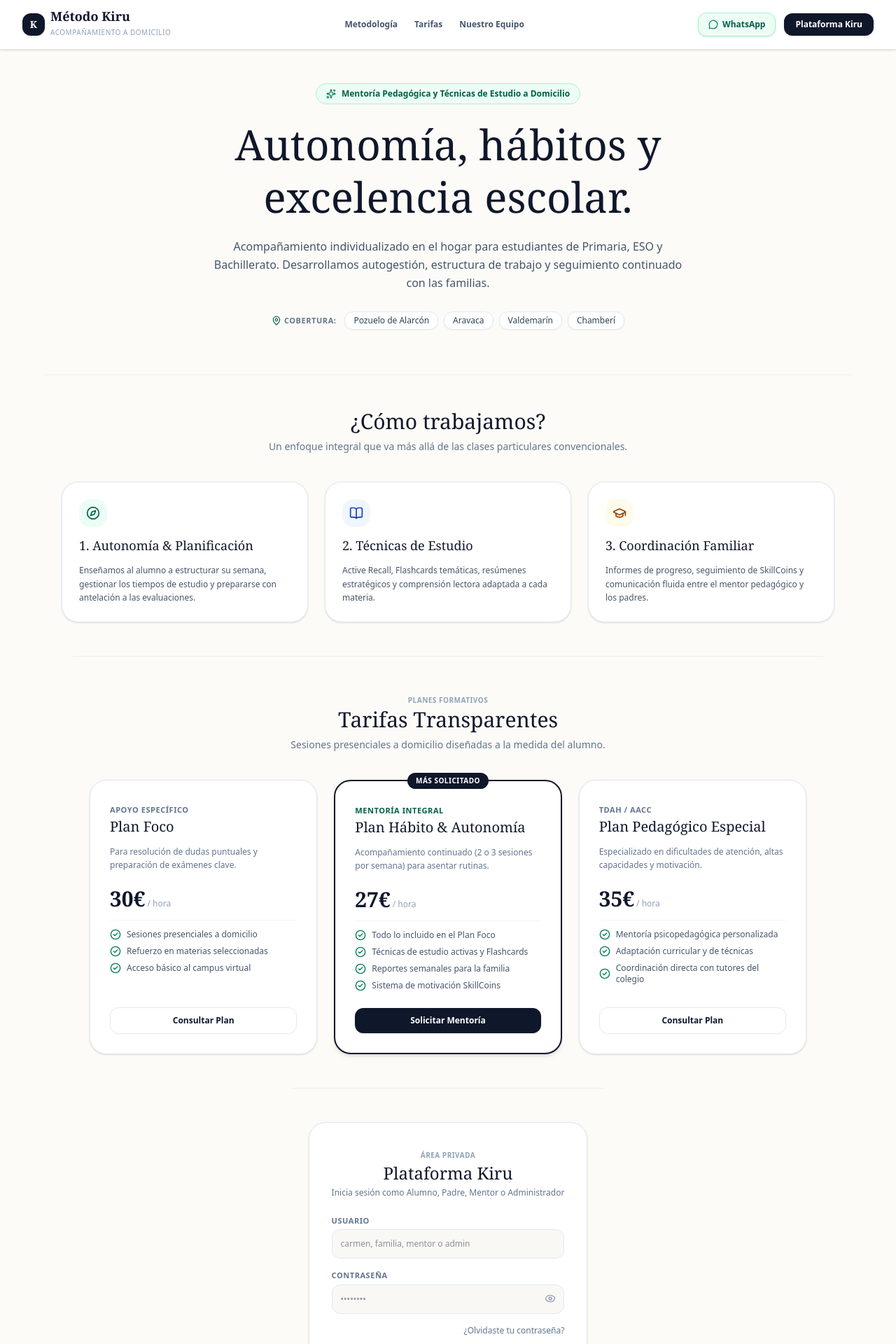
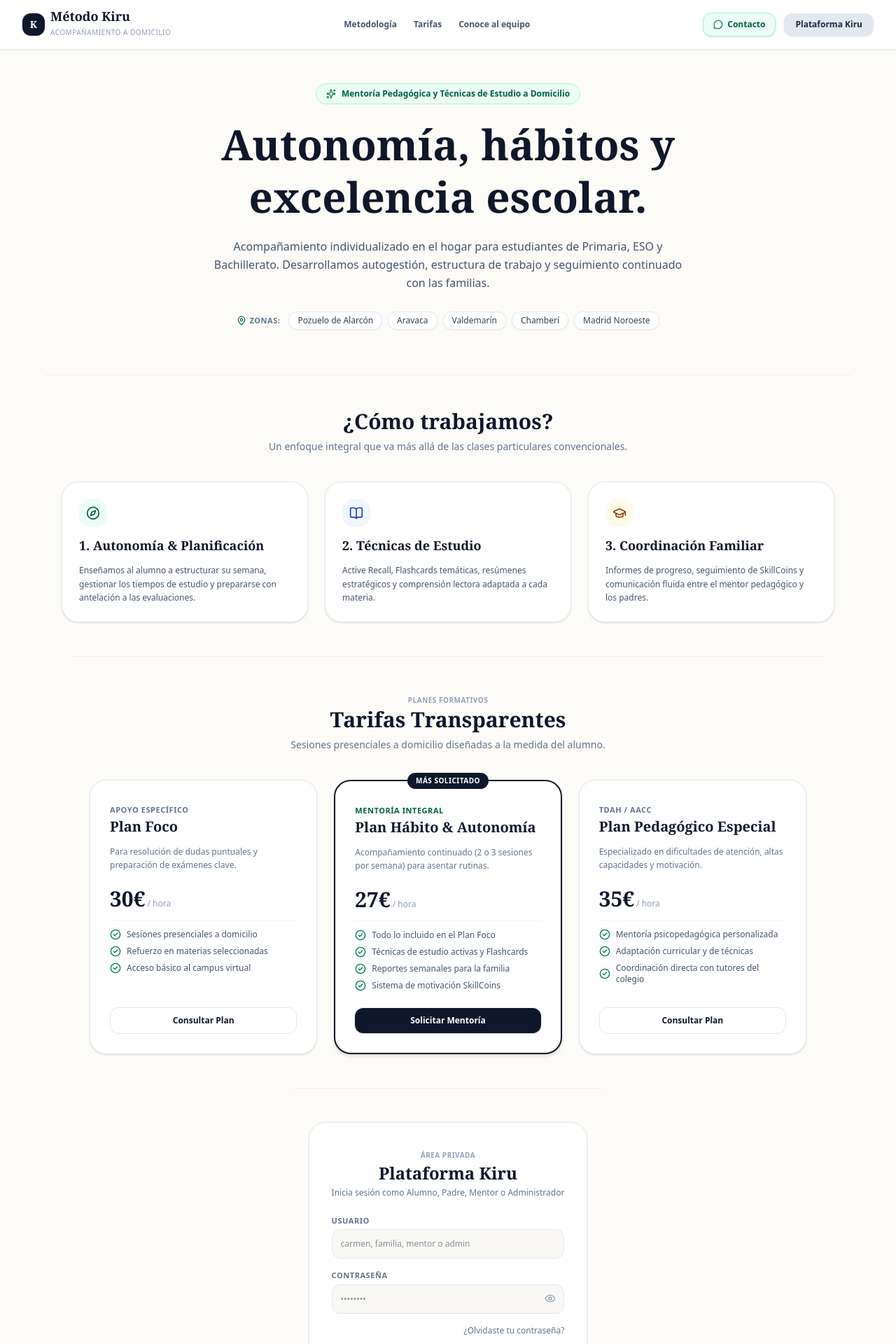
Before and after one commit to silvia051206-droid/campus-kiru, a Next.js app: page / in a window 1280 px wide. Shown: the top 1920 px of the page at 70% size. Built offline with nearby package versions, Linux system fonts and the light colour scheme.

Commit message:
fix(web): telefono oficial whatsapp 651382833, boton gris plataformakiru y textos de feedback

```diff
--- a/app/page.tsx
+++ b/app/page.tsx
@@ -45,7 +45,10 @@ export default function HomePage() {
   const [recoveredPass, setRecoveredPass] = useState<string | null>(null);
   const [recoverError, setRecoverError] = useState("");
 
+  // Teléfono oficial y texto exacto exigido en el Sprint 2
+  const officialPhone = "34651382833";
   const whatsappMessage = encodeURIComponent("Hola, me gustaría más información sobre Método Kiru");
+  const whatsappUrl = `https://wa.me/${officialPhone}?text=${whatsappMessage}`;
 
   const handleLogin = (e: React.FormEvent) => {
     e.preventDefault();
@@ -105,8 +108,8 @@ export default function HomePage() {
   return (
     <div className="min-h-screen bg-[#FDFBF7] text-slate-800 font-sans flex flex-col justify-between selection:bg-slate-200">
 
-      {/* 1. Header con Navegación Unificada */}
-      <header className="bg-white/90 backdrop-blur-sm border-b border-slate-200 px-4 sm:px-8 py-3.5 flex items-center justify-between sticky top-0 z-30 shadow-sm">
+      {/* 1. Barra Superior Unificada */}
+      <header className="bg-white/90 backdrop-blur-sm border-b border-slate-200 px-4 sm:px-8 py-3.5 flex items-center justify-between sticky top-0 z-30 shadow-xs">
         <div className="flex items-center gap-2">
           <div className="w-8 h-8 rounded-xl bg-slate-900 text-white flex items-center justify-center font-serif font-bold text-sm shadow-sm">
             K
@@ -117,11 +120,11 @@ export default function HomePage() {
           </div>
         </div>
 
-        {/* Enlaces de navegación */}
+        {/* Enlaces superiores */}
         <nav className="hidden md:flex items-center gap-6 text-xs font-semibold text-slate-600">
           <a href="#metodologia" className="hover:text-slate-900 transition">Metodología</a>
           <a href="#tarifas" className="hover:text-slate-900 transition">Tarifas</a>
-          <Link href="/equipo" className="hover:text-slate-900 transition">Nuestro Equipo</Link>
+          <Link href="/equipo" className="hover:text-slate-900 transition">Conoce al equipo</Link>
         </nav>
 
         <div className="flex items-center gap-2 sm:gap-3">
@@ -133,33 +136,35 @@ export default function HomePage() {
             <span>Equipo</span>
           </Link>
 
+          {/* Botón WhatsApp Oficial 651382833 */}
           <a
-            href={`https://wa.me/34600000000?text=${whatsappMessage}`}
+            href={whatsappUrl}
             target="_blank"
             rel="noopener noreferrer"
             className="flex items-center gap-1.5 px-3.5 py-2 rounded-xl border border-emerald-200 bg-emerald-50 text-xs font-semibold text-emerald-800 hover:bg-emerald-100 transition shadow-sm"
           >
             <MessageCircle className="w-3.5 h-3.5 text-emerald-700" />
-            <span className="hidden sm:inline">WhatsApp</span>
+            <span>Contacto</span>
           </a>
 
+          {/* Botón Plataforma Kiru destacado en Gris Claro como pide el documento */}
           <a
             href="#campus"
-            className="px-4 py-2 rounded-xl bg-slate-900 text-white text-xs font-semibold hover:bg-slate-800 transition shadow-sm"
+            className="px-4 py-2 rounded-xl bg-slate-200 text-slate-800 text-xs font-bold hover:bg-slate-300 transition shadow-sm"
           >
             Plataforma Kiru
           </a>
         </div>
       </header>
 
-      {/* 2. Hero Section */}
+      {/* 2. Portada (Hero Section) con SEO Local */}
       <section className="max-w-6xl mx-auto px-4 sm:px-6 pt-12 pb-16 text-center space-y-5">
         <div className="inline-flex items-center gap-2 px-3.5 py-1.5 rounded-full bg-emerald-50 border border-emerald-200 text-emerald-800 text-xs font-semibold">
           <Sparkles className="w-3.5 h-3.5 text-emerald-700" />
           <span>Mentoría Pedagógica y Técnicas de Estudio a Domicilio</span>
         </div>
 
-        <h1 className="text-3xl sm:text-5xl md:text-6xl font-serif text-slate-900 max-w-3xl mx-auto leading-tight">
+        <h1 className="text-3xl sm:text-5xl md:text-6xl font-serif text-slate-900 max-w-3xl mx-auto leading-tight font-bold">
           Autonomía, hábitos y excelencia escolar.
         </h1>
 
@@ -167,12 +172,12 @@ export default function HomePage() {
           Acompañamiento individualizado en el hogar para estudiantes de Primaria, ESO y Bachillerato. Desarrollamos autogestión, estructura de trabajo y seguimiento continuado con las familias.
         </p>
 
-        {/* Zonas de Cobertura */}
+        {/* Zonas Presenciales */}
         <div className="pt-2 flex flex-wrap items-center justify-center gap-2 text-xs font-medium text-slate-700">
           <span className="flex items-center gap-1 font-bold text-slate-500 uppercase tracking-wider text-[11px] mr-1">
-            <MapPin className="w-3.5 h-3.5 text-emerald-800" /> Cobertura:
+            <MapPin className="w-3.5 h-3.5 text-emerald-800" /> Zonas:
           </span>
-          {["Pozuelo de Alarcón", "Aravaca", "Valdemarín", "Chamberí"].map((zona) => (
+          {["Pozuelo de Alarcón", "Aravaca", "Valdemarín", "Chamberí", "Madrid Noroeste"].map((zona) => (
             <span key={zona} className="px-3 py-1 bg-white border border-slate-200 rounded-xl shadow-xs">
               {zona}
             </span>
@@ -180,10 +185,10 @@ export default function HomePage() {
         </div>
       </section>
 
-      {/* 3. Metodología / Pilares */}
+      {/* 3. Metodología */}
       <section id="metodologia" className="max-w-6xl mx-auto px-4 sm:px-6 py-12 border-t border-slate-200/60">
         <div className="text-center max-w-xl mx-auto mb-10 space-y-2">
-          <h2 className="text-2xl sm:text-3xl font-serif text-slate-900">¿Cómo trabajamos?</h2>
+          <h2 className="text-2xl sm:text-3xl font-serif text-slate-900 font-bold">¿Cómo trabajamos?</h2>
           <p className="text-xs sm:text-sm text-slate-500">Un enfoque integral que va más allá de las clases particulares convencionales.</p>
         </div>
 
@@ -192,7 +197,7 @@ export default function HomePage() {
             <div className="w-10 h-10 rounded-2xl bg-emerald-50 text-emerald-800 flex items-center justify-center font-bold">
               <Compass className="w-5 h-5" />
             </div>
-            <h3 className="font-serif text-lg text-slate-900">1. Autonomía & Planificación</h3>
+            <h3 className="font-serif text-lg text-slate-900 font-bold">1. Autonomía & Planificación</h3>
             <p className="text-xs text-slate-600 leading-relaxed">
               Enseñamos al alumno a estructurar su semana, gestionar los tiempos de estudio y prepararse con antelación a las evaluaciones.
             </p>
@@ -202,7 +207,7 @@ export default function HomePage() {
             <div className="w-10 h-10 rounded-2xl bg-blue-50 text-blue-800 flex items-center justify-center font-bold">
               <BookOpen className="w-5 h-5" />
             </div>
-            <h3 className="font-serif text-lg text-slate-900">2. Técnicas de Estudio</h3>
+            <h3 className="font-serif text-lg text-slate-900 font-bold">2. Técnicas de Estudio</h3>
             <p className="text-xs text-slate-600 leading-relaxed">
               Active Recall, Flashcards temáticas, resúmenes estratégicos y comprensión lectora adaptada a cada materia.
             </p>
@@ -212,7 +217,7 @@ export default function HomePage() {
             <div className="w-10 h-10 rounded-2xl bg-amber-50 text-amber-800 flex items-center justify-center font-bold">
               <GraduationCap className="w-5 h-5" />
             </div>
-            <h3 className="font-serif text-lg text-slate-900">3. Coordinación Familiar</h3>
+            <h3 className="font-serif text-lg text-slate-900 font-bold">3. Coordinación Familiar</h3>
             <p className="text-xs text-slate-600 leading-relaxed">
               Informes de progreso, seguimiento de SkillCoins y comunicación fluida entre el mentor pedagógico y los padres.
             </p>
@@ -220,21 +225,21 @@ export default function HomePage() {
         </div>
       </section>
 
-      {/* 4. Sección Tarifas */}
+      {/* 4. Tarifas */}
       <section id="tarifas" className="max-w-6xl mx-auto px-4 sm:px-6 py-12 border-t border-slate-200/60">
         <div className="text-center max-w-xl mx-auto mb-10 space-y-2">
           <span className="text-[10px] font-bold uppercase tracking-wider text-slate-400">Planes Formativos</span>
-          <h2 className="text-2xl sm:text-3xl font-serif text-slate-900">Tarifas Transparentes</h2>
+          <h2 className="text-2xl sm:text-3xl font-serif text-slate-900 font-bold">Tarifas Transparentes</h2>
           <p className="text-xs sm:text-sm text-slate-500">Sesiones presenciales a domicilio diseñadas a la medida del alumno.</p>
         </div>
 
         <div className="grid grid-cols-1 md:grid-cols-3 gap-6 max-w-5xl mx-auto items-stretch">
 
-          {/* Plan Básico */}
+          {/* Plan Foco */}
           <div className="bg-white p-6 sm:p-7 rounded-3xl border border-slate-200 shadow-sm flex flex-col justify-between space-y-6">
             <div className="space-y-3">
               <span className="text-[11px] font-bold uppercase tracking-wider text-slate-500">Apoyo Específico</span>
-              <h3 className="font-serif text-xl text-slate-900">Plan Foco</h3>
+              <h3 className="font-serif text-xl text-slate-900 font-bold">Plan Foco</h3>
               <p className="text-xs text-slate-500 leading-relaxed">Para resolución de dudas puntuales y preparación de exámenes clave.</p>
               <div className="pt-2">
                 <span className="text-3xl font-serif font-bold text-slate-900">30€</span>
@@ -254,7 +259,7 @@ export default function HomePage() {
             </div>
 
             <a
-              href={`https://wa.me/34600000000?text=${encodeURIComponent("Hola, me interesa información sobre el Plan Foco de Método Kiru")}`}
+              href={`https://wa.me/${officialPhone}?text=${encodeURIComponent("Hola, me interesa información sobre el Plan Foco de Método Kiru")}`}
               target="_blank"
               rel="noopener noreferrer"
               className="w-full py-2.5 rounded-xl border border-slate-200 bg-white hover:bg-slate-50 text-slate-900 text-xs font-semibold text-center transition"
@@ -263,14 +268,14 @@ export default function HomePage() {
             </a>
           </div>
 
-          {/* Plan Recomendado */}
+          {/* Plan Hábito & Autonomía */}
           <div className="bg-white p-6 sm:p-7 rounded-3xl border-2 border-slate-900 shadow-md flex flex-col justify-between space-y-6 relative">
             <div className="absolute -top-3 left-1/2 -translate-x-1/2 bg-slate-900 text-white text-[10px] font-bold uppercase tracking-wider px-3 py-1 rounded-full">
               Más Solicitado
             </div>
             <div className="space-y-3">
               <span className="text-[11px] font-bold uppercase tracking-wider text-emerald-800 font-semibold">Mentoría Integral</span>
-              <h3 className="font-serif text-xl text-slate-900">Plan Hábito & Autonomía</h3>
+              <h3 className="font-serif text-xl text-slate-900 font-bold">Plan Hábito & Autonomía</h3>
               <p className="text-xs text-slate-500 leading-relaxed">Acompañamiento continuado (2 o 3 sesiones por semana) para asentar rutinas.</p>
               <div className="pt-2">
                 <span className="text-3xl font-serif font-bold text-slate-900">27€</span>
@@ -293,7 +298,7 @@ export default function HomePage() {
             </div>
 
             <a
-              href={`https://wa.me/34600000000?text=${encodeURIComponent("Hola, me interesa información sobre el Plan Hábito & Autonomía de Método Kiru")}`}
+              href={`https://wa.me/${officialPhone}?text=${encodeURIComponent("Hola, me interesa información sobre el Plan Hábito & Autonomía de Método Kiru")}`}
               target="_blank"
               rel="noopener noreferrer"
               className="w-full py-2.5 rounded-xl bg-slate-900 text-white hover:bg-slate-800 text-xs font-semibold text-center transition shadow-sm"
@@ -302,11 +307,11 @@ export default function HomePage() {
             </a>
           </div>
 
-          {/* Plan Avanzado / Dificultades */}
+          {/* Plan Pedagógico Especial */}
           <div className="bg-white p-6 sm:p-7 rounded-3xl border border-slate-200 shadow-sm flex flex-col justify-between space-y-6">
             <div className="space-y-3">
               <span className="text-[11px] font-bold uppercase tracking-wider text-slate-500">TDAH / AACC</span>
-              <h3 className="font-serif text-xl text-slate-900">Plan Pedagógico Especial</h3>
+              <h3 className="font-serif text-xl text-slate-900 font-bold">Plan Pedagógico Especial</h3>
               <p className="text-xs text-slate-500 leading-relaxed">Especializado en dificultades de atención, altas capacidades y motivación.</p>
               <div className="pt-2">
                 <span className="text-3xl font-serif font-bold text-slate-900">35€</span>
@@ -326,7 +331,7 @@ export default function HomePage() {
             </div>
 
             <a
-              href={`https://wa.me/34600000000?text=${encodeURIComponent("Hola, me interesa información sobre el Plan Pedagógico Especial de Método Kiru")}`}
+              href={`https://wa.me/${officialPhone}?text=${encodeURIComponent("Hola, me interesa información sobre el Plan Pedagógico Especial de Método Kiru")}`}
               target="_blank"
               rel="noopener noreferrer"
               className="w-full py-2.5 rounded-xl border border-slate-200 bg-white hover:bg-slate-50 text-slate-900 text-xs font-semibold text-center transition"
@@ -338,12 +343,12 @@ export default function HomePage() {
         </div>
       </section>
 
-      {/* 5. Acceso al Campus Virtual */}
+      {/* 5. Acceso al Campus Virtual (Plataforma Kiru) */}
       <section id="campus" className="max-w-6xl mx-auto px-4 sm:px-6 py-12 border-t border-slate-200/60">
         <div className="max-w-md mx-auto bg-white rounded-3xl p-7 sm:p-8 border border-slate-200 shadow-sm space-y-6">
           <div className="space-y-1 text-center">
             <span className="text-[10px] font-bold uppercase tracking-wider text-slate-400">Área Privada</span>
-            <h2 className="text-2xl font-serif text-slate-900">Plataforma Kiru</h2>
+            <h2 className="text-2xl font-serif text-slate-900 font-bold">Plataforma Kiru</h2>
             <p className="text-xs text-slate-500">Inicia sesión como Alumno, Padre, Mentor o Administrador</p>
           </div>
 
@@ -416,20 +421,20 @@ export default function HomePage() {
         </div>
       </section>
 
-      {/* Footer */}
+      {/* 6. Footer con Posicionamiento Local */}
       <footer className="border-t border-slate-200 bg-white py-6 text-center text-xs text-slate-400 space-y-1">
-        <p>© 2026 Método Kiru. Acompañamiento escolar y técnicas de estudio a domicilio.</p>
-        <p className="text-[11px]">Pozuelo de Alarcón · Aravaca · Valdemarín · Chamberí</p>
+        <p className="font-semibold text-slate-600">© 2026 Método Kiru. Acompañamiento escolar y técnicas de estudio a domicilio.</p>
+        <p className="text-[11px]">Pozuelo de Alarcón · Aravaca · Valdemarín · Chamberí · Madrid Noroeste</p>
       </footer>
 
-      {/* Modal Recuperación */}
+      {/* Modal de Recuperación de Contraseña */}
       {isRecoverOpen && (
         <div className="fixed inset-0 z-50 bg-black/40 backdrop-blur-sm flex items-center justify-center p-4">
           <div className="bg-white rounded-3xl p-6 border border-slate-200 max-w-sm w-full space-y-4 shadow-xl">
             <div className="flex items-center justify-between border-b border-slate-100 pb-3">
               <div className="flex items-center gap-2">
                 <KeyRound className="w-4 h-4 text-emerald-800" />
-                <h3 className="font-serif text-base text-slate-900">Recuperar contraseña</h3>
+                <h3 className="font-serif text-base text-slate-900 font-bold">Recuperar contraseña</h3>
               </div>
               <button onClick={() => setIsRecoverOpen(false)} className="text-slate-400 hover:text-slate-700">
                 <X className="w-4 h-4" />
```
